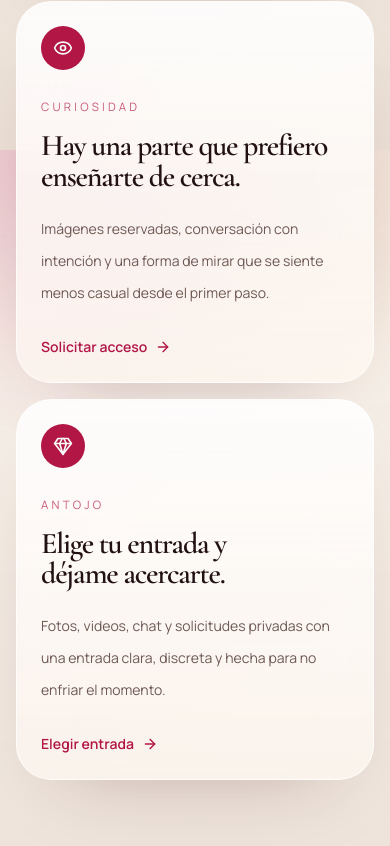
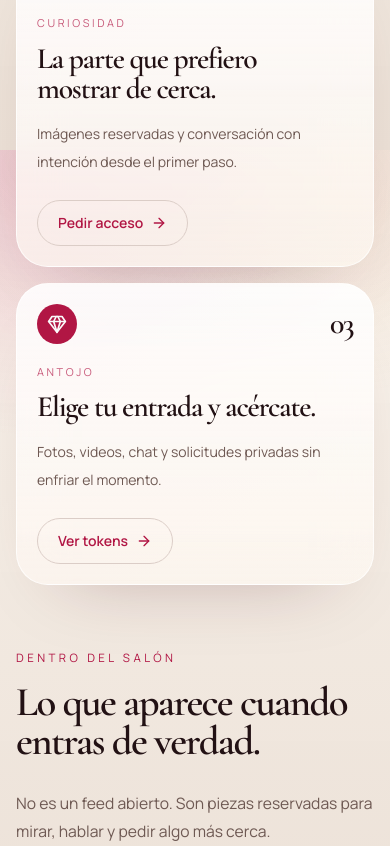
Before and after one commit to maubont/mela, a Next.js app: page / in a window 390 px wide. Shown: the part 1538-2384 px from the top of the page. Built offline with nearby package versions, Linux system fonts and the light colour scheme.

Commit message:
Refine mobile landing conversion flow

```diff
--- a/app/page.tsx
+++ b/app/page.tsx
@@ -20,30 +20,36 @@ import { Button } from "@/components/ui/button";
 const audiencePaths = [
   {
     icon: Radio,
+    step: "01",
     eyebrow: "Esta noche",
-    title: "Si me viste aparecer, sabes que falta una puerta más.",
+    title: "Si me viste aparecer, falta una puerta más.",
     description:
-      "Lo que apenas insinué puede continuar con más calma, lejos del ruido y mucho más cerca de mí.",
-    cta: "Ver la entrada de esta noche",
+      "Lo insinuado puede seguir con más calma, lejos del ruido y mucho más cerca de mí.",
+    cta: "Entrada de esta noche",
     href: "/sign-in?entrada=live",
+    primary: true,
   },
   {
     icon: Eye,
+    step: "02",
     eyebrow: "Curiosidad",
-    title: "Hay una parte que prefiero enseñarte de cerca.",
+    title: "La parte que prefiero mostrar de cerca.",
     description:
-      "Imágenes reservadas, conversación con intención y una forma de mirar que se siente menos casual desde el primer paso.",
-    cta: "Solicitar acceso",
+      "Imágenes reservadas y conversación con intención desde el primer paso.",
+    cta: "Pedir acceso",
     href: "/sign-in?entrada=redes",
+    primary: false,
   },
   {
     icon: Gem,
+    step: "03",
     eyebrow: "Antojo",
-    title: "Elige tu entrada y déjame acercarte.",
+    title: "Elige tu entrada y acércate.",
     description:
-      "Fotos, videos, chat y solicitudes privadas con una entrada clara, discreta y hecha para no enfriar el momento.",
-    cta: "Elegir entrada",
+      "Fotos, videos, chat y solicitudes privadas sin enfriar el momento.",
+    cta: "Ver tokens",
     href: "/sign-in?entrada=tokens",
+    primary: false,
   },
 ] as const;
 
@@ -87,6 +93,7 @@ const tokenPackages = [
       "Suficiente para entrar, mirar con calma y probar si este salón te habla como esperabas.",
     bullets: ["primer drop reservado", "mensajes puntuales", "desbloqueos de entrada"],
     cta: "Entrar con 120",
+    href: "/sign-in?entrada=tokens&plan=120",
     featured: false,
   },
   {
@@ -98,6 +105,7 @@ const tokenPackages = [
       "Para quedarte después del primer vistazo: más contenido, más conversación y más margen para llevar la noche a tu ritmo.",
     bullets: ["series privadas", "chat más largo", "propinas y entradas reservadas"],
     cta: "Elegir 385",
+    href: "/sign-in?entrada=tokens&plan=385",
     featured: true,
   },
   {
@@ -109,6 +117,7 @@ const tokenPackages = [
       "Cuando no vienes a probar sino a acercarte de verdad: reservas, solicitudes y momentos donde todo se siente más tuyo.",
     bullets: ["videollamadas", "peticiones íntimas", "prioridad y tiempo reservado"],
     cta: "Entrar sin freno",
+    href: "/sign-in?entrada=tokens&plan=1040",
     featured: false,
   },
 ] as const;
@@ -118,47 +127,44 @@ const liveLoop = [
     step: "01",
     title: "La noche empieza con una mirada",
     description:
-      "A veces aparezco en vivo, a veces dejo apenas una pista. Si te provoca, aquí sabes cómo acercarte.",
+      "A veces aparezco en vivo; otras dejo apenas una pista.",
   },
   {
     step: "02",
     title: "Lo que provoca merece otro lugar",
     description:
-      "Hay imágenes, mensajes y momentos que prefiero guardar para quien entra con más intención.",
+      "Hay imágenes y mensajes que prefiero guardar para quien entra.",
   },
   {
     step: "03",
     title: "Mela te acomoda",
     description:
-      "Si llegas con ganas, Mela te recibe suave y te lleva a la entrada que más sentido tiene para ti.",
+      "Si llegas con ganas, Mela te lleva a la entrada correcta.",
   },
 ] as const;
 
 const melaHighlights = [
-  "Te recibe sin hacerte esperar.",
-  "Sabe si vienes curioso o con ganas de más.",
-  "Te propone qué abrir primero.",
-  "Me deja el contexto listo para seguir contigo.",
+  "Te recibe al instante",
+  "Recuerda tu intención",
+  "Te sugiere la entrada",
+  "Me deja el contexto listo",
 ] as const;
 
 const trustSignals = [
   {
     icon: ShieldCheck,
     title: "18+ y acceso reservado",
-    description:
-      "Una experiencia para adultos, con entrada cuidada y sin exponer lo que debe quedarse privado.",
+    description: "Entrada adulta, cuidada y privada.",
   },
   {
     icon: CreditCard,
     title: "Pago discreto",
-    description:
-      "Tarjeta internacional, USDT, BTC y opción local en Colombia para que entrar no se vuelva incómodo.",
+    description: "Tarjeta, USDT, BTC y opción local en Colombia.",
   },
   {
     icon: Coins,
     title: "Tokens con propósito",
-    description:
-      "Cada token debe acercarte a algo: imágenes, mensajes, propinas y momentos más personales.",
+    description: "Abres imágenes, mensajes y momentos más personales.",
   },
 ] as const;
 
@@ -261,26 +267,36 @@ export default function HomePage() {
         </div>
       </section>
 
-      <section id="en-vivo" className="container scroll-mt-28 px-4 pt-16">
+      <section id="en-vivo" className="container scroll-mt-28 px-4 pt-12 sm:pt-16">
         <div className="grid gap-4 lg:grid-cols-3">
-          {audiencePaths.map(({ icon: Icon, eyebrow, title, description, cta, href }) => (
+          {audiencePaths.map(({ icon: Icon, eyebrow, title, description, cta, href, primary, step }) => (
             <article
               key={title}
-              className="salon-soft-card salon-hover-lift rounded-[2.2rem] p-6 sm:p-7"
+              className="salon-soft-card salon-hover-lift rounded-[2rem] p-5 sm:rounded-[2.2rem] sm:p-7"
             >
-              <div className="flex h-11 w-11 items-center justify-center rounded-full bg-primary text-primary-foreground">
+              <div className="flex items-center justify-between gap-4">
+                <div className="flex h-10 w-10 items-center justify-center rounded-full bg-primary text-primary-foreground sm:h-11 sm:w-11">
                   <Icon className="h-5 w-5" />
                 </div>
-              <p className="mt-7 text-[0.72rem] uppercase tracking-[0.28em] text-primary/70">
+                <span className="font-[family-name:var(--font-display)] text-3xl font-semibold leading-none tracking-[-0.05em] text-primary/34">
+                  {step}
+                </span>
+              </div>
+              <p className="mt-5 text-[0.68rem] uppercase tracking-[0.24em] text-primary/70 sm:mt-7 sm:text-[0.72rem] sm:tracking-[0.28em]">
                 {eyebrow}
               </p>
-              <h2 className="mt-4 font-[family-name:var(--font-display)] text-3xl font-semibold leading-[1.02] tracking-[-0.04em] text-balance">
+              <h2 className="mt-3 font-[family-name:var(--font-display)] text-[1.85rem] font-semibold leading-[1.02] tracking-[-0.04em] text-balance sm:mt-4 sm:text-3xl">
                 {title}
               </h2>
-              <p className="mt-5 text-sm leading-8 text-muted-foreground">{description}</p>
+              <p className="mt-4 text-sm leading-7 text-muted-foreground sm:mt-5 sm:leading-8">{description}</p>
               <Link
                 href={href as Route}
-                className="mt-7 inline-flex items-center gap-2 text-sm font-semibold text-primary transition hover:gap-3"
+                className={[
+                  "mt-6 inline-flex items-center justify-center gap-2 rounded-full px-5 py-3 text-sm font-semibold transition duration-300 sm:mt-7",
+                  primary
+                    ? "bg-primary text-primary-foreground shadow-[0_18px_36px_-28px_rgba(181,17,68,0.7)] hover:bg-primary/92"
+                    : "border border-primary/18 bg-white/58 text-primary hover:border-primary/35",
+                ].join(" ")}
               >
                 {cta}
                 <ArrowRight className="h-4 w-4" />
@@ -290,17 +306,18 @@ export default function HomePage() {
         </div>
       </section>
 
-      <section id="experiencias" className="container scroll-mt-28 px-4 pt-20">
+      <section id="experiencias" className="container scroll-mt-28 px-4 pt-16 sm:pt-20">
         <div className="grid gap-7 lg:grid-cols-[0.84fr_1.16fr] lg:items-end">
           <div className="space-y-4">
-            <p className="text-sm uppercase tracking-[0.34em] text-primary">Dentro del salón</p>
-            <h2 className="font-[family-name:var(--font-display)] text-4xl font-semibold leading-[0.96] tracking-[-0.04em] text-balance sm:text-5xl">
+            <p className="text-[0.72rem] uppercase tracking-[0.3em] text-primary sm:text-sm sm:tracking-[0.34em]">
+              Dentro del salón
+            </p>
+            <h2 className="font-[family-name:var(--font-display)] text-[2.55rem] font-semibold leading-[0.96] tracking-[-0.04em] text-balance sm:text-5xl">
               Lo que aparece cuando entras de verdad.
             </h2>
           </div>
-          <p className="max-w-2xl text-base leading-8 text-muted-foreground sm:text-lg">
-            Aquí no vienes a recorrer un catálogo. Vienes a abrir piezas que se sienten más cerca,
-            más cuidadas y más difíciles de soltar.
+          <p className="max-w-2xl text-[0.98rem] leading-7 text-muted-foreground sm:text-lg sm:leading-8">
+            No es un feed abierto. Son piezas reservadas para mirar, hablar y pedir algo más cerca.
           </p>
         </div>
 
@@ -327,30 +344,32 @@ export default function HomePage() {
                 </p>
               </div>
 
-              <div className="p-6 sm:p-7">
-                <h3 className="font-[family-name:var(--font-display)] text-[2rem] font-semibold leading-[1.02] tracking-[-0.04em] text-balance">
+              <div className="p-5 sm:p-7">
+                <h3 className="font-[family-name:var(--font-display)] text-[1.9rem] font-semibold leading-[1.02] tracking-[-0.04em] text-balance sm:text-[2rem]">
                   {title}
                 </h3>
-                <p className="mt-5 text-sm leading-8 text-muted-foreground">{description}</p>
+                <p className="mt-4 text-sm leading-7 text-muted-foreground sm:mt-5 sm:leading-8">
+                  {description}
+                </p>
               </div>
             </article>
           ))}
         </div>
       </section>
 
-      <section className="container px-4 pt-20">
-        <div className="velvet-panel rounded-[3rem] p-7 text-white sm:p-9 lg:p-11">
-          <div className="grid gap-9 lg:grid-cols-[0.82fr_1.18fr] lg:items-center">
+      <section className="container px-4 pt-16 sm:pt-20">
+        <div className="velvet-panel rounded-[2.35rem] p-6 text-white sm:rounded-[3rem] sm:p-9 lg:p-11">
+          <div className="grid gap-7 sm:gap-9 lg:grid-cols-[0.82fr_1.18fr] lg:items-center">
             <div>
-              <p className="text-sm uppercase tracking-[0.34em] text-[#f0c878]/70">
+              <p className="text-[0.72rem] uppercase tracking-[0.3em] text-[#f0c878]/70 sm:text-sm sm:tracking-[0.34em]">
                 Cuando la noche sube
               </p>
-              <h2 className="mt-4 font-[family-name:var(--font-display)] text-4xl font-semibold leading-[0.96] tracking-[-0.04em] text-balance sm:text-5xl">
+              <h2 className="mt-4 font-[family-name:var(--font-display)] text-[2.45rem] font-semibold leading-[0.96] tracking-[-0.04em] text-balance sm:text-5xl">
                 Si algo te dejó pensando, aquí sabes cómo acercarte.
               </h2>
-              <p className="mt-5 text-base leading-8 text-white/72 sm:text-lg">
-                Hay miradas que no se quedan en una pantalla. Hay mensajes que piden más calma. Y
-                hay entradas que solo tienen sentido cuando ya sabes que quieres mirar más cerca.
+              <p className="mt-5 text-sm leading-7 text-white/72 sm:text-lg sm:leading-8">
+                Hay miradas que piden más calma y entradas que solo tienen sentido cuando ya quieres
+                mirar más cerca.
               </p>
             </div>
 
@@ -358,15 +377,17 @@ export default function HomePage() {
               {liveLoop.map(({ step, title, description }) => (
                 <article
                   key={step}
-                  className="rounded-[2rem] border border-white/12 bg-white/8 p-5 backdrop-blur-sm"
+                  className="grid grid-cols-[3.25rem_1fr] gap-4 rounded-[1.7rem] border border-white/12 bg-white/8 p-4 backdrop-blur-sm md:block md:rounded-[2rem] md:p-5"
                 >
-                  <p className="text-[0.7rem] uppercase tracking-[0.24em] text-[#f0c878]/70">
+                  <p className="font-[family-name:var(--font-display)] text-3xl font-semibold leading-none tracking-[-0.05em] text-[#f0c878]/70 md:text-[0.7rem] md:font-sans md:uppercase md:tracking-[0.24em]">
                     {step}
                   </p>
-                  <p className="mt-5 font-[family-name:var(--font-display)] text-3xl font-semibold leading-[1.02] tracking-[-0.04em]">
+                  <div>
+                    <p className="font-[family-name:var(--font-display)] text-2xl font-semibold leading-[1.02] tracking-[-0.04em] md:mt-5 md:text-3xl">
                       {title}
                     </p>
-                  <p className="mt-4 text-sm leading-7 text-white/64">{description}</p>
+                    <p className="mt-3 text-sm leading-6 text-white/64 md:mt-4 md:leading-7">{description}</p>
+                  </div>
                 </article>
               ))}
             </div>
@@ -374,34 +395,36 @@ export default function HomePage() {
         </div>
       </section>
 
-      <section id="acceso" className="container scroll-mt-28 px-4 pt-20">
-        <div className="salon-soft-card rounded-[3rem] p-7 sm:p-8 lg:p-10">
+      <section id="acceso" className="container scroll-mt-28 px-4 pt-16 sm:pt-20">
+        <div className="salon-soft-card rounded-[2.35rem] p-5 sm:rounded-[3rem] sm:p-8 lg:p-10">
           <div className="grid gap-6 lg:grid-cols-[0.88fr_1.12fr] lg:items-end">
             <div className="space-y-4">
-              <p className="text-sm uppercase tracking-[0.34em] text-primary">Tokens</p>
-              <h2 className="font-[family-name:var(--font-display)] text-4xl font-semibold leading-[0.96] tracking-[-0.04em] sm:text-5xl">
+              <p className="text-[0.72rem] uppercase tracking-[0.3em] text-primary sm:text-sm sm:tracking-[0.34em]">
+                Tokens
+              </p>
+              <h2 className="font-[family-name:var(--font-display)] text-[2.55rem] font-semibold leading-[0.96] tracking-[-0.04em] sm:text-5xl">
                 Compra una llave, no una suscripción fría.
               </h2>
             </div>
 
             <div className="space-y-4">
-              <p className="max-w-2xl text-base leading-8 text-muted-foreground sm:text-lg">
-                Los tokens sirven para abrir imágenes, propinas, mensajes y solicitudes. Cada
-                compra debe sentirse como avanzar un poco más, no como llenar una billetera vacía.
+              <p className="max-w-2xl text-[0.98rem] leading-7 text-muted-foreground sm:text-lg sm:leading-8">
+                Los tokens abren imágenes, mensajes, propinas y solicitudes sin amarrarte a una
+                suscripción.
               </p>
-              <div className="inline-flex items-center gap-3 rounded-full border border-black/8 bg-white/84 px-4 py-2 text-sm text-muted-foreground">
+              <div className="inline-flex items-center gap-3 rounded-full border border-black/8 bg-white/84 px-4 py-2 text-xs text-muted-foreground sm:text-sm">
                 <Coins className="h-4 w-4 text-primary" />
                 Tarjeta, USDT, BTC y opción local en Colombia
               </div>
             </div>
           </div>
 
-          <div className="mt-10 grid gap-5 lg:grid-cols-3">
+          <div className="mt-8 grid gap-4 sm:mt-10 lg:grid-cols-3">
             {tokenPackages.map((tier) => (
               <article
                 key={tier.name}
                 className={[
-                  "rounded-[2.25rem] border p-7 transition duration-300",
+                  "rounded-[2rem] border p-5 transition duration-300 sm:rounded-[2.25rem] sm:p-7",
                   tier.featured
                     ? "salon-dark-card text-white shadow-[0_44px_100px_-50px_rgba(54,6,20,0.82)]"
                     : "salon-hover-lift border-black/8 bg-white/74 text-foreground",
@@ -419,7 +442,7 @@ export default function HomePage() {
                     </p>
                     <p
                       className={[
-                        "mt-2 text-xs",
+                        "mt-2 text-xs leading-5",
                         tier.featured ? "text-white/58" : "text-muted-foreground",
                       ].join(" ")}
                     >
@@ -427,14 +450,15 @@ export default function HomePage() {
                     </p>
                   </div>
                   {tier.featured ? (
-                    <div className="rounded-full border border-white/18 bg-white/10 px-3 py-1 text-[0.68rem] font-semibold uppercase tracking-[0.22em] text-white/84">
+                    <div className="rounded-full border border-white/22 bg-white/14 px-3 py-1 text-[0.62rem] font-semibold uppercase tracking-[0.18em] text-white/88 sm:text-[0.68rem] sm:tracking-[0.22em]">
                       Más elegida
                     </div>
                   ) : null}
                 </div>
 
-                <div className="mt-12">
-                  <p className="font-[family-name:var(--font-display)] text-5xl font-semibold leading-none tracking-[-0.05em]">
+                <div className="mt-7 flex items-end justify-between gap-4 sm:mt-10">
+                  <div>
+                    <p className="font-[family-name:var(--font-display)] text-5xl font-semibold leading-none tracking-[-0.05em] sm:text-[3.4rem]">
                       {tier.tokens}
                     </p>
                     <p
@@ -446,11 +470,11 @@ export default function HomePage() {
                       tokens
                     </p>
                   </div>
-
-                <p className="mt-10 text-2xl font-semibold">{tier.price}</p>
+                  <p className="pb-1 text-xl font-semibold sm:text-2xl">{tier.price}</p>
+                </div>
                 <p
                   className={[
-                    "mt-5 text-sm leading-8",
+                    "mt-5 text-sm leading-7 sm:leading-8",
                     tier.featured ? "text-white/76" : "text-muted-foreground",
                   ].join(" ")}
                 >
@@ -462,7 +486,7 @@ export default function HomePage() {
                     <p
                       key={bullet}
                       className={[
-                        "text-sm leading-7",
+                        "text-sm leading-6 sm:leading-7",
                         tier.featured ? "text-white/84" : "text-foreground/78",
                       ].join(" ")}
                     >
@@ -475,13 +499,13 @@ export default function HomePage() {
                   asChild
                   size="lg"
                   className={[
-                    "mt-8 w-full rounded-full",
+                    "mt-7 w-full rounded-full",
                     tier.featured
                       ? "bg-white text-[#2a0711] hover:bg-white/92"
                       : "bg-primary text-primary-foreground hover:bg-primary/92",
                   ].join(" ")}
                 >
-                  <Link href="/sign-in">
+                  <Link href={tier.href as Route}>
                     {tier.cta}
                     <ArrowRight className="ml-2 h-4 w-4" />
                   </Link>
@@ -492,9 +516,9 @@ export default function HomePage() {
         </div>
       </section>
 
-      <section id="mela" className="container scroll-mt-28 px-4 pt-20">
+      <section id="mela" className="container scroll-mt-28 px-4 pt-16 sm:pt-20">
         <div className="grid gap-6 lg:grid-cols-[0.95fr_1.05fr]">
-          <div className="salon-dark-card rounded-[3rem] p-8 text-white sm:p-10">
+          <div className="salon-dark-card rounded-[2.35rem] p-6 text-white sm:rounded-[3rem] sm:p-10">
             <div className="flex items-center gap-3">
               <MelaAvatar className="h-14 w-14 rounded-[1.3rem]" />
               <div>
@@ -502,19 +526,19 @@ export default function HomePage() {
                 <p className="mt-1 text-xs text-white/48">la que no deja enfriar la entrada</p>
               </div>
             </div>
-            <h2 className="mt-7 max-w-2xl font-[family-name:var(--font-display)] text-4xl font-semibold leading-[0.96] tracking-[-0.04em] text-balance sm:text-5xl">
+            <h2 className="mt-6 max-w-2xl font-[family-name:var(--font-display)] text-[2.55rem] font-semibold leading-[0.96] tracking-[-0.04em] text-balance sm:mt-7 sm:text-5xl">
               Si llegas con ganas, Mela sabe por dónde recibirte.
             </h2>
-            <p className="mt-5 max-w-2xl text-base leading-8 text-white/76 sm:text-lg">
+            <p className="mt-5 max-w-2xl text-[0.98rem] leading-7 text-white/76 sm:text-lg sm:leading-8">
               No te explica la página como un robot. Te lee la intención, te propone la entrada y
               deja listo el contexto para que cuando yo aparezca, no empecemos desde cero.
             </p>
 
-            <div className="mt-8 grid gap-3 sm:grid-cols-2">
+            <div className="mt-7 grid grid-cols-2 gap-2 sm:mt-8 sm:gap-3">
               {melaHighlights.map((trait) => (
                 <div
                   key={trait}
-                  className="rounded-[1.75rem] border border-white/12 bg-white/8 px-5 py-4 text-sm leading-7 text-white/76"
+                  className="rounded-[1.35rem] border border-white/12 bg-white/8 px-4 py-3 text-xs font-semibold uppercase leading-5 tracking-[0.1em] text-white/72 sm:rounded-[1.75rem] sm:px-5 sm:py-4 sm:text-sm sm:normal-case sm:leading-7 sm:tracking-normal"
                 >
                   {trait}
                 </div>
@@ -522,14 +546,14 @@ export default function HomePage() {
             </div>
           </div>
 
-          <div className="salon-soft-card rounded-[3rem] p-6 sm:p-8">
+          <div className="salon-soft-card rounded-[2.35rem] p-5 sm:rounded-[3rem] sm:p-8">
             <div className="flex flex-col gap-6 sm:flex-row sm:items-center">
               <MelaAvatar className="h-32 w-32 shrink-0 rounded-[2rem]" />
               <div>
-                <p className="text-sm uppercase tracking-[0.28em] text-primary">
+                <p className="text-[0.72rem] uppercase tracking-[0.28em] text-primary sm:text-sm">
                   Concierge privado
                 </p>
-                <h3 className="mt-3 font-[family-name:var(--font-display)] text-4xl font-semibold leading-[0.95] tracking-[-0.04em] text-balance">
+                <h3 className="mt-3 font-[family-name:var(--font-display)] text-[2.35rem] font-semibold leading-[0.95] tracking-[-0.04em] text-balance sm:text-4xl">
                   Entras con deseo; Mela lo convierte en una ruta.
                 </h3>
                 <p className="mt-4 text-sm leading-7 text-muted-foreground sm:text-base">
@@ -539,7 +563,7 @@ export default function HomePage() {
               </div>
             </div>
 
-            <div className="mt-8 rounded-[2rem] border border-black/8 bg-white px-5 py-5 shadow-[0_22px_46px_-36px_rgba(57,32,39,0.18)]">
+            <div className="mt-7 rounded-[2rem] border border-black/8 bg-white px-4 py-4 shadow-[0_22px_46px_-36px_rgba(57,32,39,0.18)] sm:mt-8 sm:px-5 sm:py-5">
               <div className="ml-auto max-w-[20rem] rounded-[1.5rem] bg-primary px-4 py-3 text-sm leading-7 text-white">
                 Quiero algo para esta noche. ¿Por dónde entro?
               </div>
@@ -549,7 +573,7 @@ export default function HomePage() {
               </div>
             </div>
 
-            <Button asChild size="lg" className="mt-7 rounded-full px-7">
+            <Button asChild size="lg" className="mt-7 w-full rounded-full px-7 sm:w-auto">
               <Link href="/sign-in?entrada=mela">
                 Que Mela me reciba
                 <ArrowRight className="ml-2 h-4 w-4" />
@@ -559,16 +583,17 @@ export default function HomePage() {
         </div>
       </section>
 
-      <section id="confianza" className="container scroll-mt-28 px-4 pt-20">
+      <section id="confianza" className="container scroll-mt-28 px-4 pt-16 sm:pt-20">
         <div className="grid gap-6 lg:grid-cols-[0.92fr_1.08fr]">
-          <div className="salon-soft-card rounded-[3rem] p-7 sm:p-8 lg:p-10">
-            <p className="text-sm uppercase tracking-[0.34em] text-primary">Confianza</p>
-            <h2 className="mt-4 font-[family-name:var(--font-display)] text-4xl font-semibold leading-[0.96] tracking-[-0.04em] text-balance sm:text-5xl">
+          <div className="salon-soft-card rounded-[2.35rem] p-6 sm:rounded-[3rem] sm:p-8 lg:p-10">
+            <p className="text-[0.72rem] uppercase tracking-[0.3em] text-primary sm:text-sm sm:tracking-[0.34em]">
+              Confianza
+            </p>
+            <h2 className="mt-4 font-[family-name:var(--font-display)] text-[2.55rem] font-semibold leading-[0.96] tracking-[-0.04em] text-balance sm:text-5xl">
               Lo íntimo también debe sentirse seguro.
             </h2>
-            <p className="mt-5 text-base leading-8 text-muted-foreground sm:text-lg">
-              El deseo vende la entrada; la discreción hace que quieras volver. Por eso el acceso,
-              el pago y los tokens se sienten claros antes de cruzar la puerta.
+            <p className="mt-5 text-[0.98rem] leading-7 text-muted-foreground sm:text-lg sm:leading-8">
+              Acceso adulto, pagos discretos y tokens claros antes de cruzar la puerta.
             </p>
           </div>
 
@@ -576,13 +601,15 @@ export default function HomePage() {
             {trustSignals.map(({ icon: Icon, title, description }) => (
               <article
                 key={title}
-                className="salon-soft-card salon-hover-lift rounded-[2.1rem] p-6"
+                className="salon-soft-card salon-hover-lift rounded-[1.8rem] p-5 sm:rounded-[2.1rem] sm:p-6"
               >
                 <Icon className="h-5 w-5 text-primary" />
-                <p className="mt-6 text-[0.72rem] uppercase tracking-[0.28em] text-primary/70">
+                <p className="mt-5 text-[0.68rem] uppercase tracking-[0.22em] text-primary/70 sm:mt-6 sm:text-[0.72rem] sm:tracking-[0.28em]">
                   {title}
                 </p>
-                <p className="mt-4 text-sm leading-7 text-muted-foreground">{description}</p>
+                <p className="mt-3 text-sm leading-6 text-muted-foreground sm:mt-4 sm:leading-7">
+                  {description}
+                </p>
               </article>
             ))}
           </div>
```
Lines whose indentation alone changed are shown as unchanged.
